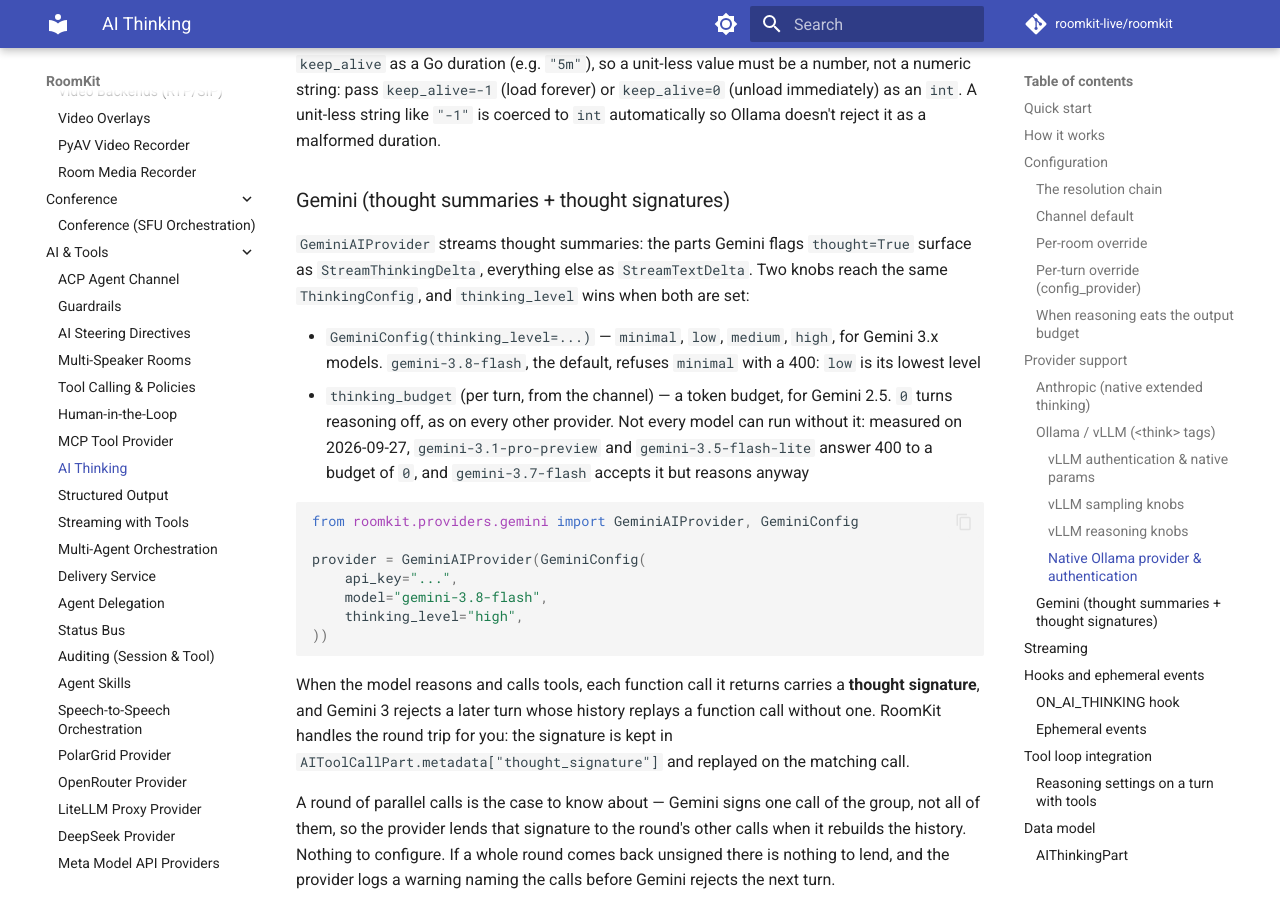
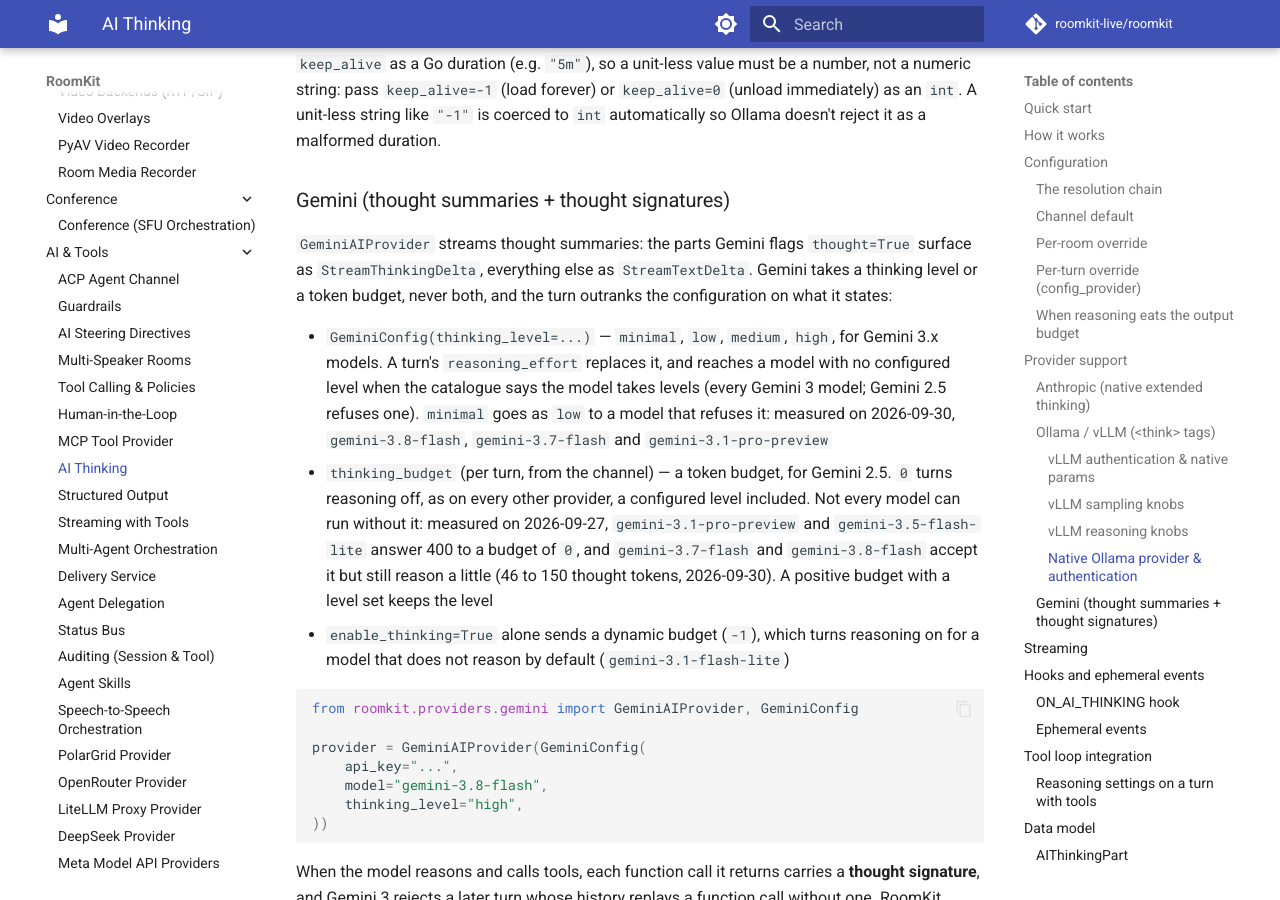
Before and after one commit to roomkit-live/roomkit-docs, an MkDocs documentation site: the page built from docs/guides/ai-thinking.md, in a window 1280 px wide and 900 px high, scrolled down 6375 px. Built offline with MkDocs 1.6.1 and Material for MkDocs 9.7.7, drawn with Linux system fonts in a browser that asks for light colours; comment, search, counter and statistics services are not loaded; some of the changed text lies outside the part shown.

Commit message:
docs(ai): a vendor reasoning setting yields to the turn on what the turn states (RMK-337)

````diff
--- a/docs/guides/ai-thinking.md
+++ b/docs/guides/ai-thinking.md
@@ -312,17 +312,25 @@ malformed duration.
 
 `GeminiAIProvider` streams thought summaries: the parts Gemini flags
 `thought=True` surface as `StreamThinkingDelta`, everything else as
-`StreamTextDelta`. Two knobs reach the same `ThinkingConfig`, and
-`thinking_level` wins when both are set:
+`StreamTextDelta`. Gemini takes a thinking level or a token budget, never both,
+and the turn outranks the configuration on what it states:
 
 - `GeminiConfig(thinking_level=...)` — `minimal`, `low`, `medium`, `high`, for
-  Gemini 3.x models. `gemini-3.8-flash`, the default, refuses `minimal` with a
-  400: `low` is its lowest level
+  Gemini 3.x models. A turn's `reasoning_effort` replaces it, and reaches a
+  model with no configured level when the catalogue says the model takes levels
+  (every Gemini 3 model; Gemini 2.5 refuses one). `minimal` goes as `low` to a
+  model that refuses it: measured on 2026-09-30, `gemini-3.8-flash`,
+  `gemini-3.7-flash` and `gemini-3.1-pro-preview`
 - `thinking_budget` (per turn, from the channel) — a token budget, for Gemini 2.5.
-  `0` turns reasoning off, as on every other provider. Not every model can run
-  without it: measured on 2026-09-27, `gemini-3.1-pro-preview` and
-  `gemini-3.5-flash-lite` answer 400 to a budget of `0`, and
-  `gemini-3.7-flash` accepts it but reasons anyway
+  `0` turns reasoning off, as on every other provider, a configured level
+  included. Not every model can run without it: measured on 2026-09-27,
+  `gemini-3.1-pro-preview` and `gemini-3.5-flash-lite` answer 400 to a budget
+  of `0`, and `gemini-3.7-flash` and `gemini-3.8-flash` accept it but still
+  reason a little (46 to 150 thought tokens, 2026-09-30). A positive
+  budget with a level set keeps the level
+- `enable_thinking=True` alone sends a dynamic budget (`-1`), which turns
+  reasoning on for a model that does not reason by default
+  (`gemini-3.1-flash-lite`)
 
 ```python
 from roomkit.providers.gemini import GeminiAIProvider, GeminiConfig
@@ -428,9 +436,23 @@ A turn that declares tools gets the same `thinking_budget`, `enable_thinking`
 and `reasoning_effort` as one that does not (RFC §6.7). Where a provider's
 configuration carries the same setting under the same name, the turn's value
 (per-turn config, room override, channel default) outranks it, `False`
-included; a vendor setting of the provider's own (Gemini's `thinking_level`,
-Ollama's `think`, PolarGrid's `thinking`) keeps its own precedence. Where the vendor restricts what a turn with tools accepts, the
-provider sends the value accepted, read from its model catalogue:
+included. A vendor setting of the provider's own (Gemini's `thinking_level`,
+Ollama's `think`, PolarGrid's `thinking`) yields to the turn on what the turn
+states and supplies the rest: `thinking_budget` (`0` off, above `0` on), then
+`enable_thinking`, say whether the model reasons, a `reasoning_effort` of
+`none` says off, and `reasoning_effort` says how much.
+
+| Configured | Turn | Sent |
+|---|---|---|
+| Ollama `think="high"` | `thinking_budget=4096` | `think="high"` |
+| Ollama `think="high"` | `reasoning_effort="low"` | `think="low"` |
+| Ollama `think=None` | `reasoning_effort="low"` | nothing: a level only goes to a model configured with one, since Ollama refuses a level on a model that takes none |
+| Gemini `thinking_level="high"` | `thinking_budget=0` | `thinking_budget=0`, reasoning off |
+| Gemini, no level, `gemini-3.7-flash` | `reasoning_effort="low"` | `thinking_level="low"`, the levels a model takes read from the catalogue |
+| PolarGrid `thinking=True` | `enable_thinking=False` | `enable_thinking=false` |
+
+Where the vendor restricts what a turn with tools accepts, the provider sends
+the value accepted, read from its model catalogue:
 
 | Provider | On a turn with tools |
 |---|---|
````
Also changed, not shown: docs/guides/deepseek.md (+1 -1 lines), docs/guides/polargrid.md (+2 -0 lines).
